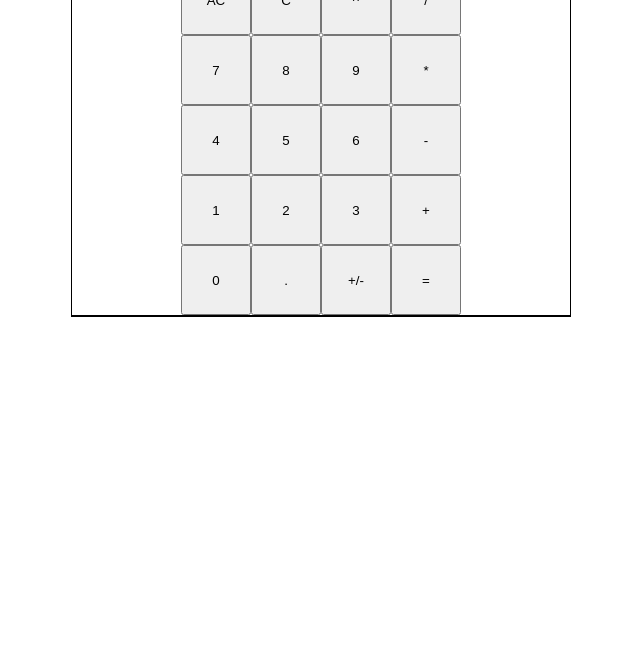
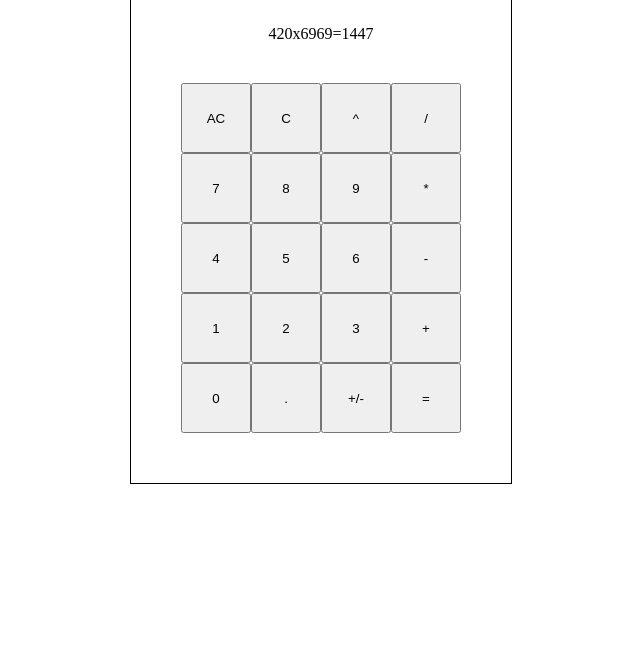
Before and after one commit to noclipst/calculator-js, a plain HTML site: page index.html in a window 1280 px wide. Shown: the part 153-800 px from the top of the page, without its empty margins (319-959 px from the left). Drawn offline with Linux system fonts and the light colour scheme.

Commit message:
Some styling

```diff
--- a/css/style.css
+++ b/css/style.css
@@ -6,22 +6,34 @@
 
 .page-container,
 .calculator,
+.calculator-container,
 .result-container,
 .keypad,
-.keypad-column {
+.keypad-column,
+#result-text {
     display: flex;
     justify-content: center;
     align-items: center;
     flex-direction: column;
 }
 
+.calculator-container {
+    margin: 50px;
+}
+
 .page-container,
 .calculator,
-.result-container {
+.calculator-container {
     gap: 40px;
 }
 
-.result-container {
+.page-container {
+    margin-top: 50px;
+}
+
+.result-container,
+#result-text {
+    flex-direction: row;
     justify-content: flex-end;
     align-items: flex-end;
 }
@@ -35,10 +47,9 @@
     flex-direction: column;
 }
 
-.calculator,
-.keypad {
+.calculator {
     border: 1px solid black;
-    width: 500px;
+
 }
 
 
--- a/index.html
+++ b/index.html
@@ -9,9 +9,10 @@
     <body>
         <div class="page-container">
             <div class="calculator">
-                <div class="title">Calculator</div>
+                <div class="calculator-container">
+                    <h1 class="title">Calculator</h1>
                     <div class="result-container">
-                    <p id="result-text">420x6969=1447</p>
+                        <div id="result-text">420x6969=1447</div>
                     </div>
 
                     <div class="keypad">
@@ -46,6 +47,7 @@
                     </div>
                 </div>
             </div>
+        </div>
 
     </body>
 </html>
```
Lines whose indentation alone changed are shown as unchanged.
